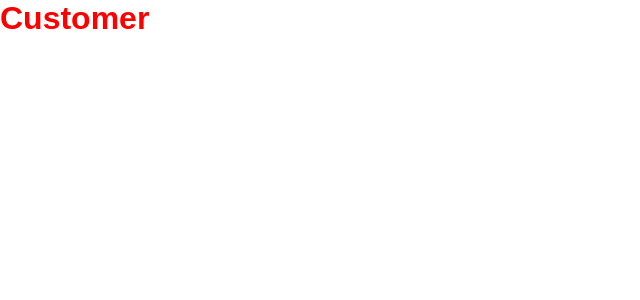
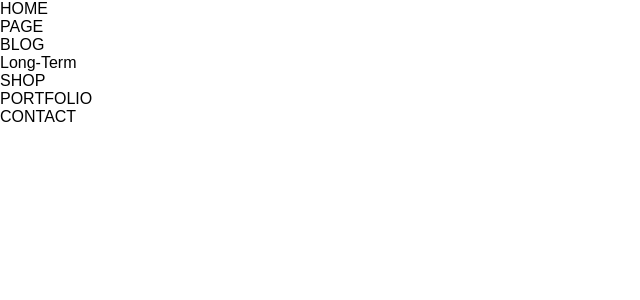
Before and after one commit to thuandiep1707/CosmeticsLongterm, a React (Vite) app: page / in a window 1280 px wide. Shown: the top 300 px of the page, without its empty margins (0-640 px from the left). Built offline with nearby package versions, Linux system fonts and the light colour scheme.

Commit message:
continue

```diff
--- /dev/null
+++ b/src/Components/Client/Customer/header.jsx
@@ -0,0 +1,21 @@
+
+
+import './header.scss';
+
+const customerHeader = () => {
+    return(
+        <div className="customerHeader">
+            <ul>
+                <li>HOME</li>
+                <li>PAGE</li>
+                <li>BLOG</li>
+                <li>Long-Term</li>
+                <li>SHOP</li>
+                <li>PORTFOLIO</li>
+                <li>CONTACT</li>
+            </ul>
+        </div>
+    )
+}
+
+export default customerHeader;
--- a/src/Components/Client/Customer/index.jsx
+++ b/src/Components/Client/Customer/index.jsx
@@ -1,11 +1,12 @@
 
+import Header from './header'
 
 import './index.scss'
 
 const customerMainPage = () => {
     return (
         <div className="customerMain">
-            <h1>Customer</h1>
+            <Header />
         </div>
     )
 }
--- a/src/Components/Client/Customer/index.scss
+++ b/src/Components/Client/Customer/index.scss
@@ -1,5 +1,3 @@
-.customerMain{
-    h1{
-        color: red;
-    }
-}
+// .customerMain{
+
+// }
--- a/src/Components/index.jsx
+++ b/src/Components/index.jsx
@@ -9,7 +9,6 @@ const Index = () => {
     const [role,changeRole] = useState('Customer');
     if (role == 'Login')
     {
-        console.log(">>>>>>>>>>>>>")
         return (
             <div className="main">
                 <Login />
```
Also changed, not shown: src/Components/Client/Customer/header.scss (added).
